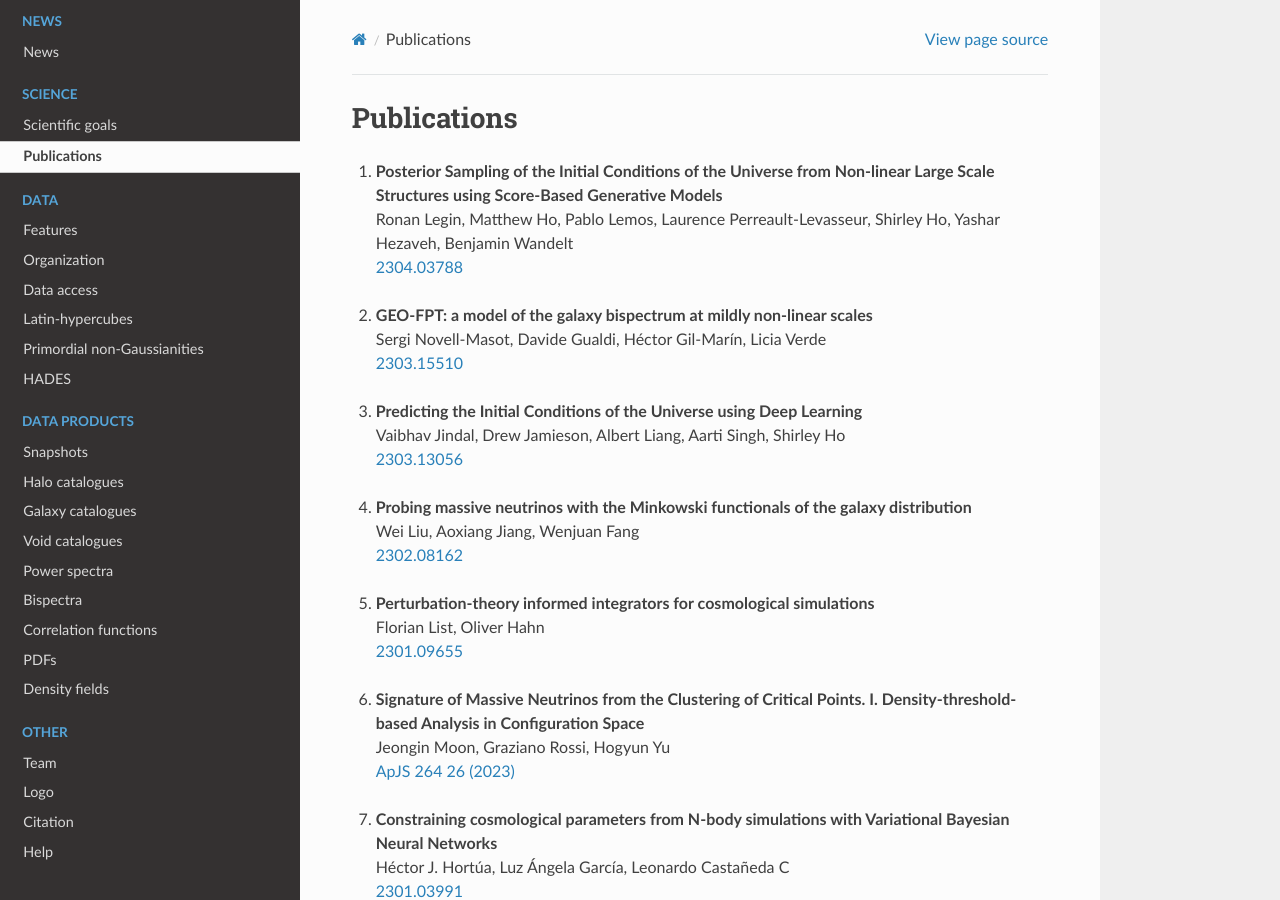
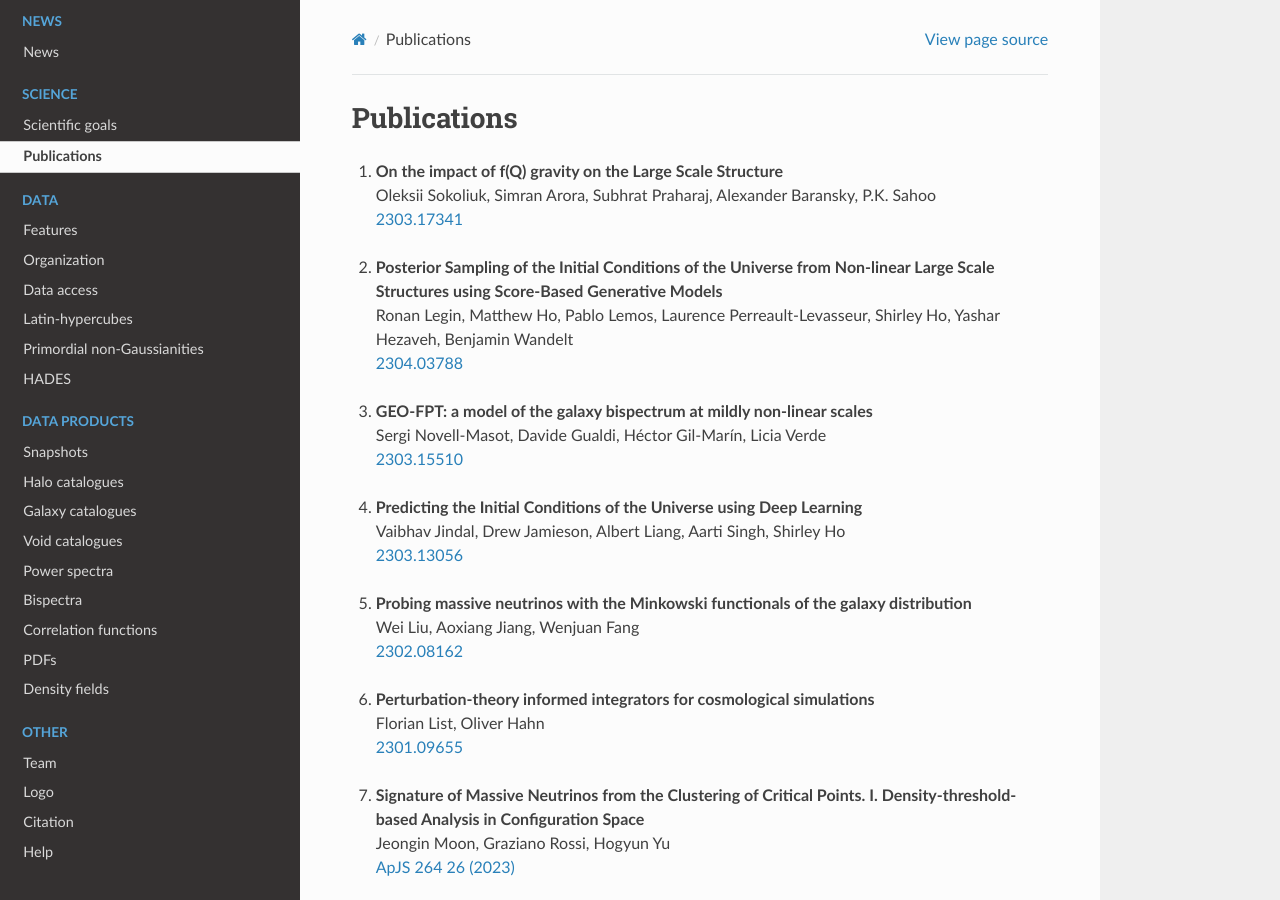
Before and after one commit to franciscovillaescusa/Quijote-simulations, a Sphinx documentation site: the page built from docs/source/publications.rst, in a window 1280 px wide and 900 px high. Built offline with Sphinx 7.4.7 and the Read the Docs theme 2.0.0, drawn with Linux system fonts in a browser that asks for light colours; pages that are not in the unit, such as notebooks, are missing from menus.

Commit message:
publications updated

```diff
--- a/docs/source/publications.rst
+++ b/docs/source/publications.rst
@@ -3,6 +3,10 @@
 ************
 Publications
 ************
+
+#. | **On the impact of f(Q) gravity on the Large Scale Structure**
+   | Oleksii Sokoliuk, Simran Arora, Subhrat Praharaj, Alexander Baransky, P.K. Sahoo
+   | `2303.17341 <https://arxiv.org/abs/2303.17341>`_
 
 #. | **Posterior Sampling of the Initial Conditions of the Universe from Non-linear Large Scale Structures using Score-Based Generative Models**
    | Ronan Legin, Matthew Ho, Pablo Lemos, Laurence Perreault-Levasseur, Shirley Ho, Yashar Hezaveh, Benjamin Wandelt
```
